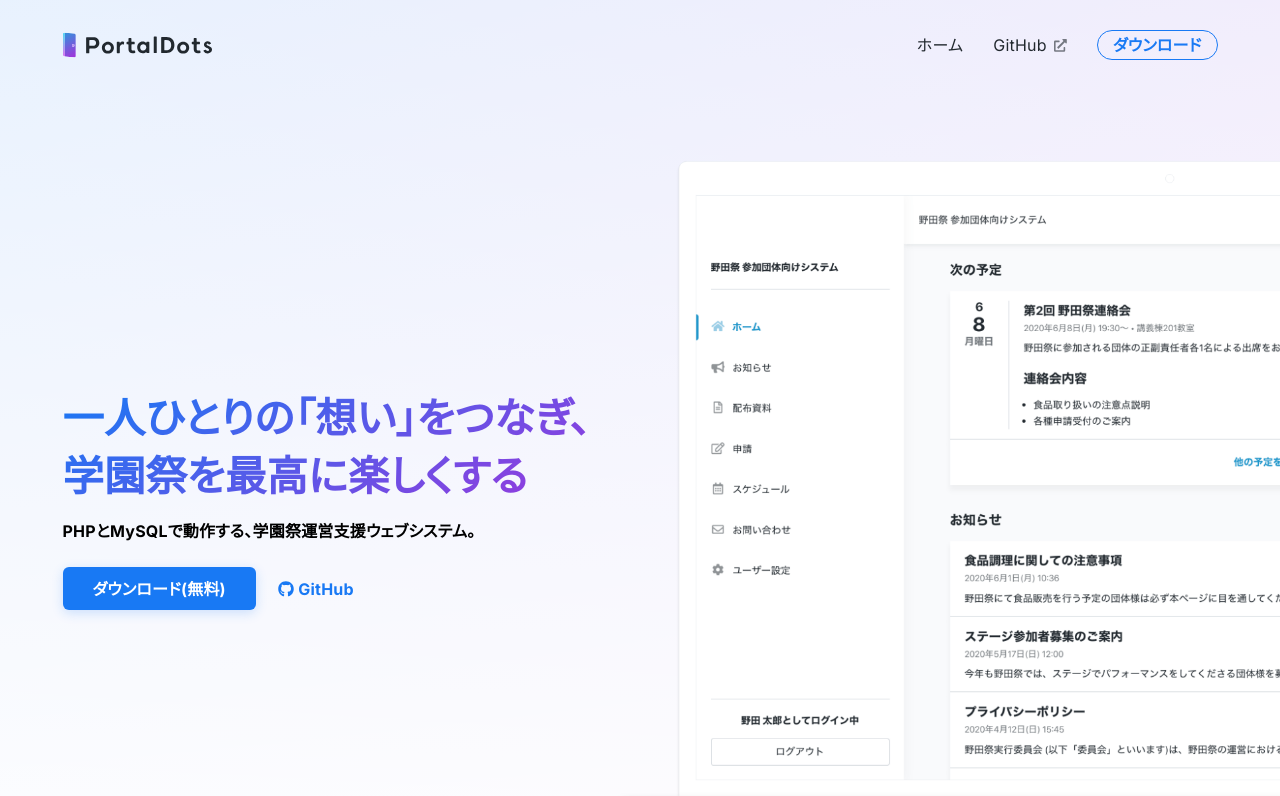
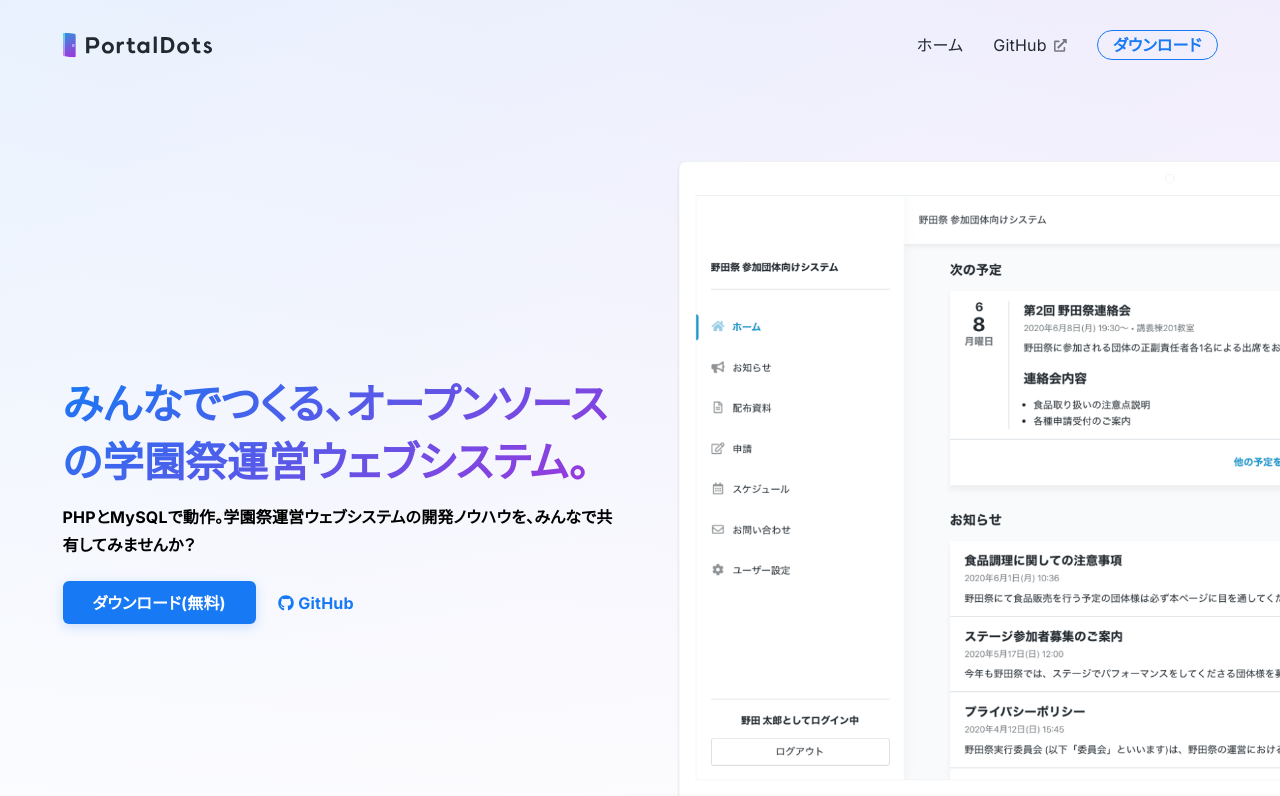
Before and after one commit to portaldots/website, a Nuxt app: page / in a window 1280 px wide. Shown: the top 796 px of the page. Built offline with nearby package versions, Linux system fonts and the light colour scheme.

Commit message:
Update index.vue

```diff
--- a/pages/index.vue
+++ b/pages/index.vue
@@ -6,10 +6,10 @@
           <div class="row home-header__row">
             <div class="col-md-6">
               <h1 class="home-header__copy">
-                一人ひとりの「想い」をつなぎ、学園祭を最高に楽しくする
+                みんなでつくる、オープンソースの学園祭運営ウェブシステム。
               </h1>
               <p class="home-header__description">
-                PHPとMySQLで動作する、学園祭運営支援ウェブシステム。
+                PHPとMySQLで動作。学園祭運営ウェブシステムの開発ノウハウを、みんなで共有してみませんか？
               </p>
               <div class="home-header__actions">
                 <AppButton to="/download/" primary wide>
```
